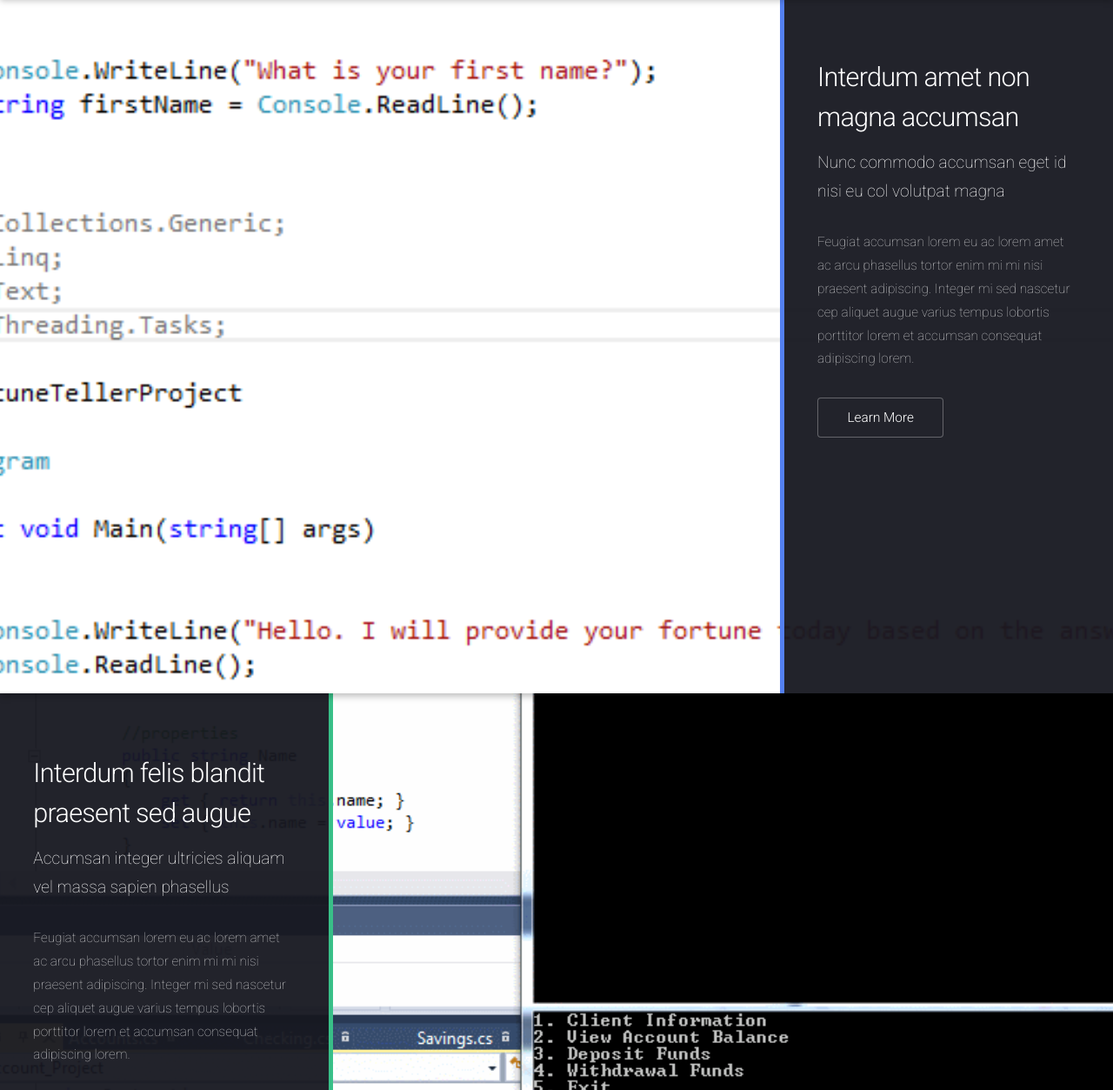
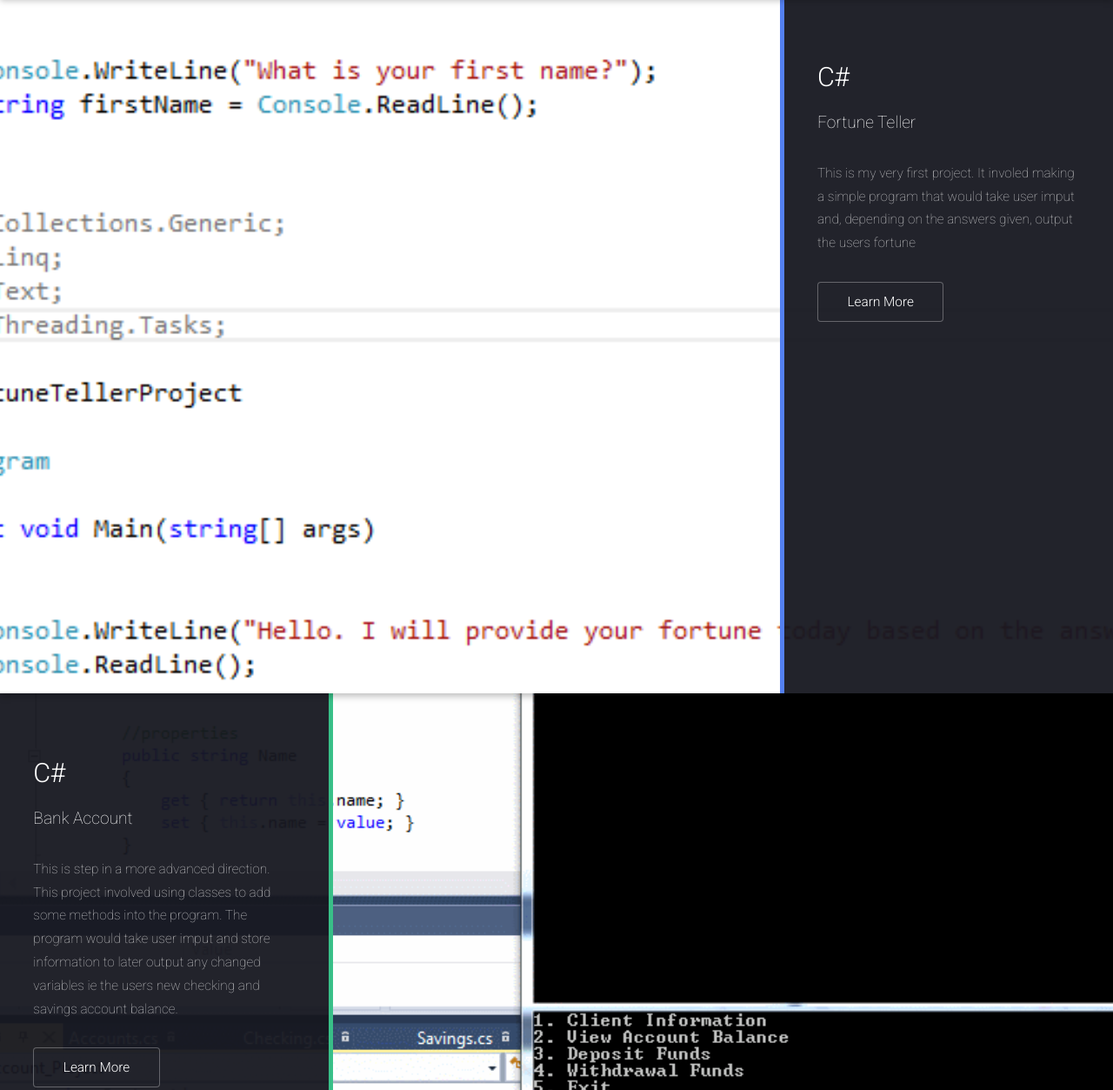
Before and after one commit to DavidGomez27/DavidGomez27.github.io, a plain HTML site: page Documents/Visual Studio 2015/WebSites/PortfolioProject/index.html in a window 1280 px wide. Shown: the part 1603-2856 px from the top of the page at 87% size. Drawn offline with Linux system fonts and the light colour scheme.

Commit message:
added descriptions of projects

```diff
--- a/Documents/Visual Studio 2015/WebSites/PortfolioProject/index.html
+++ b/Documents/Visual Studio 2015/WebSites/PortfolioProject/index.html
@@ -14,6 +14,7 @@
 		<!--[if lte IE 9]><link rel="stylesheet" href="assets/css/ie9.css" /><![endif]-->
 		<!--[if lte IE 8]><link rel="stylesheet" href="assets/css/ie8.css" /><![endif]-->
         <link href="assets/MyStyle.css" rel="stylesheet" />
+
 	</head>
 	<body class="landing">
 		<div id="page-wrapper">
@@ -97,10 +98,10 @@
 					<span class="image fit main"><img src="Photo/Fortune Teller.gif" /></span>
 					<div class="content">
 						<header>
-							<h2>Interdum amet non magna accumsan</h2>
-							<p>Nunc commodo accumsan eget id nisi eu col volutpat magna</p>
+							<h2>C#</h2>
+							<p>Fortune Teller</p>
 						</header>
-						<p>Feugiat accumsan lorem eu ac lorem amet ac arcu phasellus tortor enim mi mi nisi praesent adipiscing. Integer mi sed nascetur cep aliquet augue varius tempus lobortis porttitor lorem et accumsan consequat adipiscing lorem.</p>
+						<p>This is my very first project. It involed making a simple program that would take user imput and, depending on the answers given, output the users fortune</p>
 						<ul class="actions">
 							<li><a href="#" class="button">Learn More</a></li>
 						</ul>
@@ -113,10 +114,10 @@
 					<span class="image fit main bottom"><img src="Photo/BankAccount.gif" /></span>
 					<div class="content">
 						<header>
-							<h2>Interdum felis blandit praesent sed augue</h2>
-							<p>Accumsan integer ultricies aliquam vel massa sapien phasellus</p>
+							<h2>C#</h2>
+							<p>Bank Account</p>
 						</header>
-						<p>Feugiat accumsan lorem eu ac lorem amet ac arcu phasellus tortor enim mi mi nisi praesent adipiscing. Integer mi sed nascetur cep aliquet augue varius tempus lobortis porttitor lorem et accumsan consequat adipiscing lorem.</p>
+						<p>This is step in a more advanced direction. This project involved using classes to add some methods into the program. The program would take user imput and store information to later output any changed variables ie the users new checking and savings account balance.</p>
 						<ul class="actions">
 							<li><a href="#" class="button">Learn More</a></li>
 						</ul>
@@ -129,10 +130,10 @@
                 <span class="image fit main"><img src="Photo/TuscanyPic.PNG" /></span>
                 <div class="content">
                     <header>
-                        <h2>Interdum amet non magna accumsan</h2>
-                        <p>Nunc commodo accumsan eget id nisi eu col volutpat magna</p>
+                        <h2>HTML, CSS</h2>
+                        <p>Tuscany Village</p>
                     </header>
-                    <p>Feugiat accumsan lorem eu ac lorem amet ac arcu phasellus tortor enim mi mi nisi praesent adipiscing. Integer mi sed nascetur cep aliquet augue varius tempus lobortis porttitor lorem et accumsan consequat adipiscing lorem.</p>
+                    <p>This was my first step into the world of web design using HTML and CSS style sheets. Not wanting to just settle on back end, this project laid the foundation to the world of front-end development</p>
                     <ul class="actions">
                         <li><a href="#" class="button">Learn More</a></li>
                     </ul>
```
